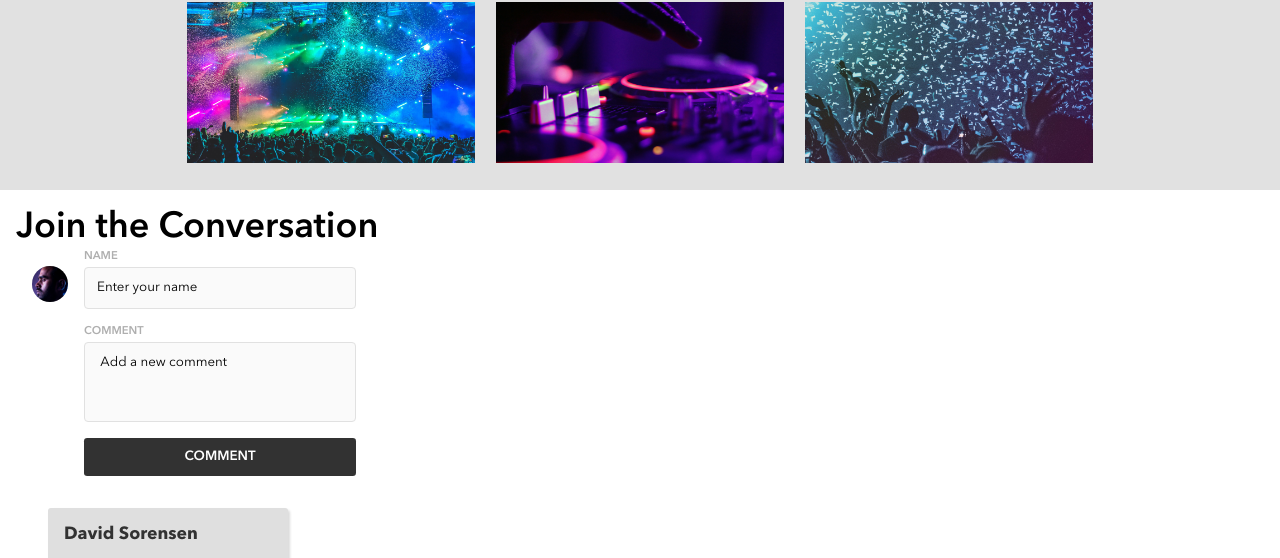
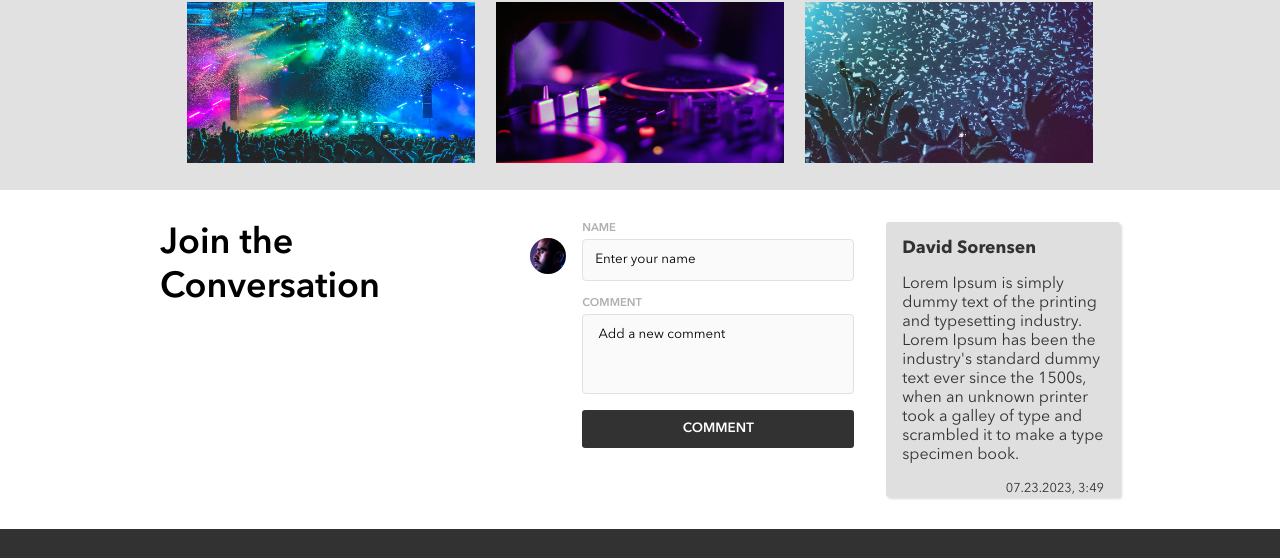
Before and after one commit to jasmindzogovic/bandsite-sprint2, a plain HTML site: page index.html in a window 1280 px wide. Shown: the part 2499-3057 px from the top of the page. Drawn offline with Linux system fonts and the light colour scheme.

Commit message:
improved commenting functionality

```diff
--- a/styles/bio.scss
+++ b/styles/bio.scss
@@ -148,17 +148,11 @@
 
 //styling for comments section
 
-.comments__section {
-  padding: 1rem;
-  position: relative;
-}
-
 .comment {
   max-width: 15rem;
   background-color: #dfdfdf;
   border-radius: 3px;
   margin-left: 2rem;
-  margin-top: 2rem;
   padding: 1rem;
   color: $bandsite-black;
   position: relative;
@@ -245,6 +239,11 @@
   resize: none;
 }
 
+.comments__section {
+  padding: 2rem 10rem;
+  display: flex;
+}
+
 .form {
   &__container {
     display: flex;
```
Also changed, not shown: styles/bio.css.
